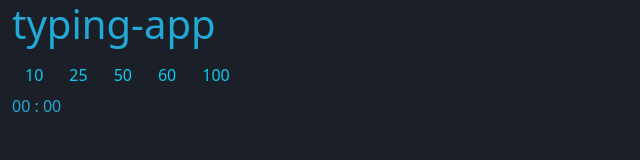
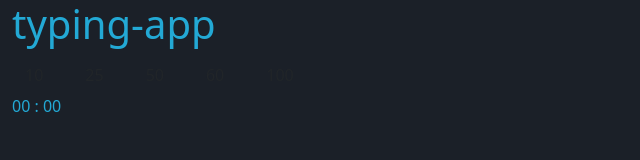
Before and after one commit to Apridonidze/typing-app, a React (Vite) app: page / in a window 1280 px wide. Shown: the top 160 px of the page, without its empty margins (0-640 px from the left). Built offline with nearby package versions, Linux system fonts and the light colour scheme.

Commit message:
created underline selector for gamelength buttons in header

```diff
--- a/src/components/Buttons.jsx
+++ b/src/components/Buttons.jsx
@@ -1,10 +1,10 @@
 const buttonValues = [10, 25, 50, 60, 100];
 
-const Buttons = ( { handleGameLength, btnRef } ) => {
+const Buttons = ( { handleGameLength, btnRef, setTargetButton } ) => {
     return(
         <div className="buttons-container" >
             {buttonValues.map((button,buttonId) => (
-                <button className="btn text-info" key={buttonId}>{button}</button>
+                <button className="btn rounded-0 me-3" key={buttonId} onClick={() => {handleGameLength(button); setTargetButton(btnRef.current[buttonId])}} ref={(e) => {btnRef.current[buttonId] = e}}>{button}</button>
             ))}
         </div>
     )
--- a/src/containers/App.jsx
+++ b/src/containers/App.jsx
@@ -14,9 +14,9 @@ const App = () => {
 
   //TODO : round wpm in Final.jsx
 
-  //TODO : add underline for selected game length in buttons (use useRef)
 
   //TODO : add custom text size for preferences
+  //TODO : rewrite styling variables (line 118-123) wiht bootstrap styling and create text color for buttons in header when theme changes {use objects exl: const darkTheme = {theme : 'dark', btnColor : 'text-info'}}
 
   //TODO : add contact in Footer
   //TODO : add text in Unsupported Component
@@ -31,12 +31,15 @@ const App = () => {
   const divRef = useRef(null)
   const btnRef = useRef([null])
 
+  const [targetButton, setTargetButton] = useState(null)
+  const [prevButton, setPrevButton] = useState(null)
+
   const [isFocused, setIsFocused] = useState(false)
   const [isWordsFetched, setIsWordFetched] = useState(false)
 
 
   const [words,setWords] = useState([''])
-  const [gameLength, setGameLength] = useState(25);
+  const [gameLength, setGameLength] = useState(null);
   const [isGameFinished, setIsGameFinished] = useState(false)
   const [isGameStarted, setIsGameStarted] = useState(false)
   const [input,setInput] = useState([])
@@ -80,10 +83,10 @@ const App = () => {
       setIsGameStarted(isGameStarted)
       setIsGameFinished(isGameFinished)
       setIsFocused(isFocused)
+      setTargetButton(targetButton)
 
 
-
-  },[correctCount,incorrectCount,isGameStarted, isGameFinished, isFocused])
+  },[correctCount,incorrectCount,isGameStarted, isGameFinished, isFocused,targetButton])
 
 
 
@@ -95,21 +98,67 @@ const App = () => {
     const API_URL = 'http://localhost:8080/words'
 
 
-      if(e){
-        const value = e
+    if(e) {
+      const value = e;
+
+      setGameLength(value || 25)
+
+         axios
+         .get(API_URL)
+         .then((resp) => {
+
+          const data = resp.data
+          const shuffledArray = [...data].sort(() => Math.random() - 0.5);
+          const slicedArray = shuffledArray.slice(0, value)
+
+          setWords(slicedArray)
+          setIsWordFetched(true)
+          setInput([])
+          setInserted([])
 
 
-        value.classList.remove('border-bottom')
-        value.classList.add('border-bottom')
+          {isGameFinished ? window.location.reload() :
+            setIsGameFinished(false)
+            setIsGameStarted(false)
+            setSeconds(0)
+            setMinutes(0)
+            setsecondsOutput('00')
+            setMinutesOutput('00')
+        }
+
+
+
+      }).catch((err) => {
+        console.log("%cError :", 'background-color : #ff0000; color: white ; padding: 5px; border-radius: 20px; font-weigth: bold' , err)
+      })
+
+
 
     }
+
   }
+
+  const handleTargetButton = () => {
+
+    if (targetButton) {
+
+    btnRef.current.forEach((btn) => {
+      if (btn) btn.classList.remove("border-bottom");
+    });
+
+    targetButton.classList.add("border-bottom");
+  }
+
+
+  }
+
 
   useEffect(() => {
 
-      handleGameLength
+    handleGameLength(gameLength)
+    handleTargetButton(targetButton)
 
-  },[gameLength])
+  },[gameLength,targetButton,prevButton])
 
   const darkTheme = {backgroundColor: 'black', color : 'white'}
   const lightTheme = {backgroundColor : 'white', color: 'black'}
@@ -123,7 +172,7 @@ const App = () => {
 
       {supportedDevice ?
         <>
-          <Header handleGameLength={handleGameLength} isGameStarted={isGameStarted} isGameFinished={isGameFinished} seconds={seconds} setSeconds={setSeconds} minutes={minutes} setMinutes={setMinutes } secondsOutput={secondsOutput} setsecondsOutput={setsecondsOutput } minutesOutput={minutesOutput}  setMinutesOutput={setMinutesOutput} inTime={inTime} setInTime={setInTime} btnRef={btnRef}/>
+          <Header handleGameLength={handleGameLength} isGameStarted={isGameStarted} isGameFinished={isGameFinished} seconds={seconds} setSeconds={setSeconds} minutes={minutes} setMinutes={setMinutes } secondsOutput={secondsOutput} setsecondsOutput={setsecondsOutput } minutesOutput={minutesOutput}  setMinutesOutput={setMinutesOutput} inTime={inTime} setInTime={setInTime} btnRef={btnRef} setTargetButton={setTargetButton}/>
 
           {!isGameFinished ?
 
--- a/src/containers/Header.jsx
+++ b/src/containers/Header.jsx
@@ -1,13 +1,13 @@
 import Timer from "../components/Timer";
 import Buttons from "../components/Buttons";
 
-const Header = ( {  handleGameLength, isGameStarted,isGameFinished,seconds,setSeconds,minutes,setMinutes,secondsOutput,setsecondsOutput,minutesOutput,setMinutesOutput,inTime,setInTime, btnRef} ) => {
+const Header = ( {  handleGameLength, isGameStarted,isGameFinished,seconds,setSeconds,minutes,setMinutes,secondsOutput,setsecondsOutput,minutesOutput,setMinutesOutput,inTime,setInTime, btnRef, setTargetButton} ) => {
     return (
         <div className="header-container" >
             <h1>typing-app</h1>
 
             <div className="row">
-                <Buttons handleGameLength={handleGameLength} btnRef={btnRef}/>
+                <Buttons handleGameLength={handleGameLength} btnRef={btnRef} setTargetButton={setTargetButton}/>
                 <Timer isGameStarted={isGameStarted} isGameFinished={isGameFinished} seconds={seconds} setSeconds={setSeconds} minutes={minutes} setMinutes={setMinutes } secondsOutput={secondsOutput} setsecondsOutput={setsecondsOutput } minutesOutput={minutesOutput}  setMinutesOutput={setMinutesOutput} inTime={inTime} setInTime={setInTime} />
             </div>
 
```
